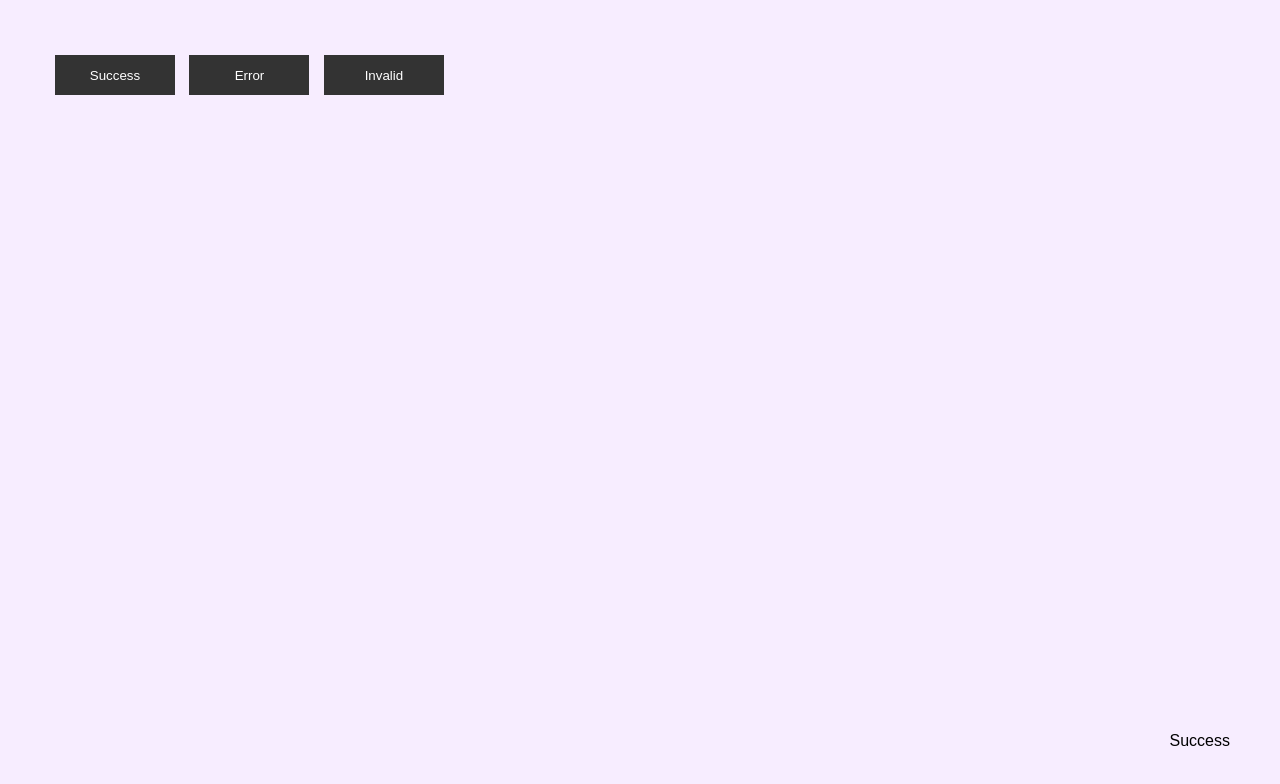
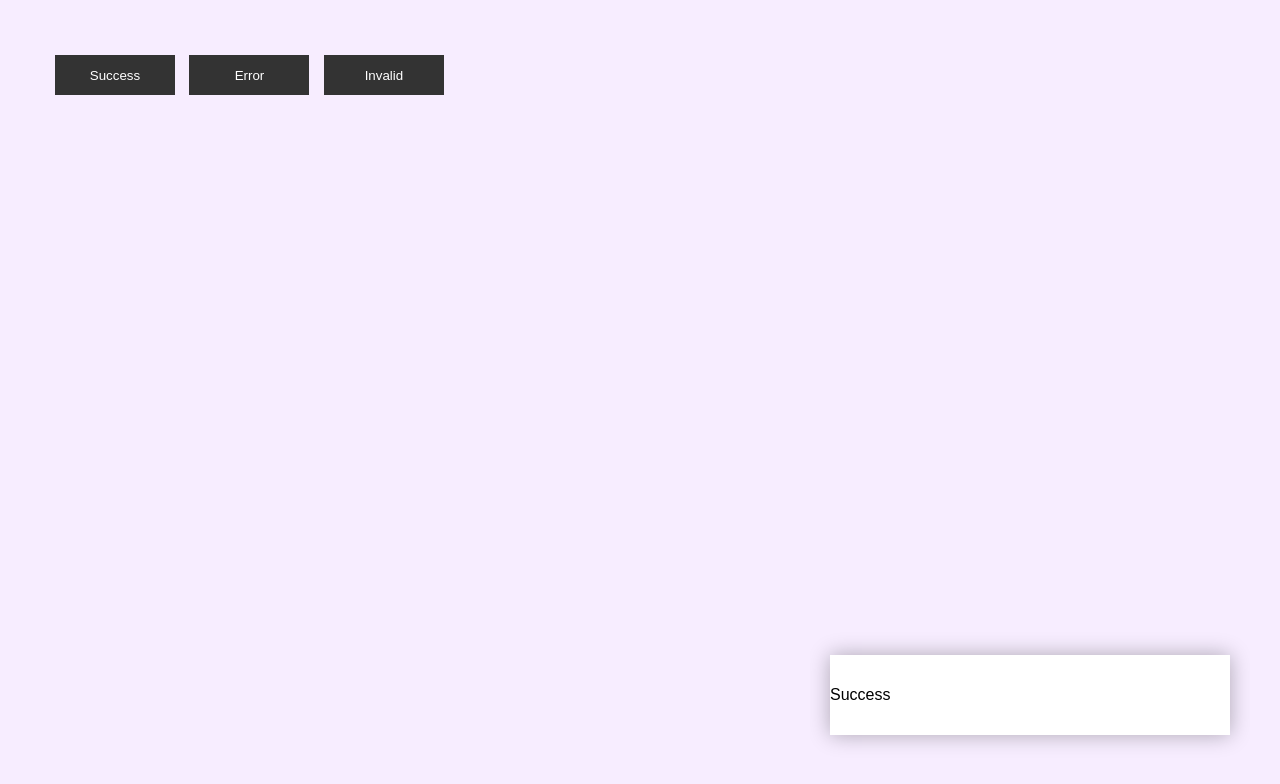
Before and after one commit to ls-95/toast-notification-javascript, a plain HTML site: page index.html in a window 1280 px wide. Both pictures are taken after a click on the button "Success". Drawn offline with Linux system fonts and the light colour scheme.

Commit message:
Added toast styling

```diff
--- a/style.css
+++ b/style.css
@@ -34,3 +34,14 @@ body {
   overflow: hidden;
   padding: 20px;
 }
+
+.toast {
+  width: 400px;
+  height: 80px;
+  background: #fff;
+  font-weight: 500;
+  margin: 15px 0;
+  box-shadow: 0 0 20px rgba(0, 0, 0, 0.3);
+  display: flex;
+  align-items: center;
+}
```
